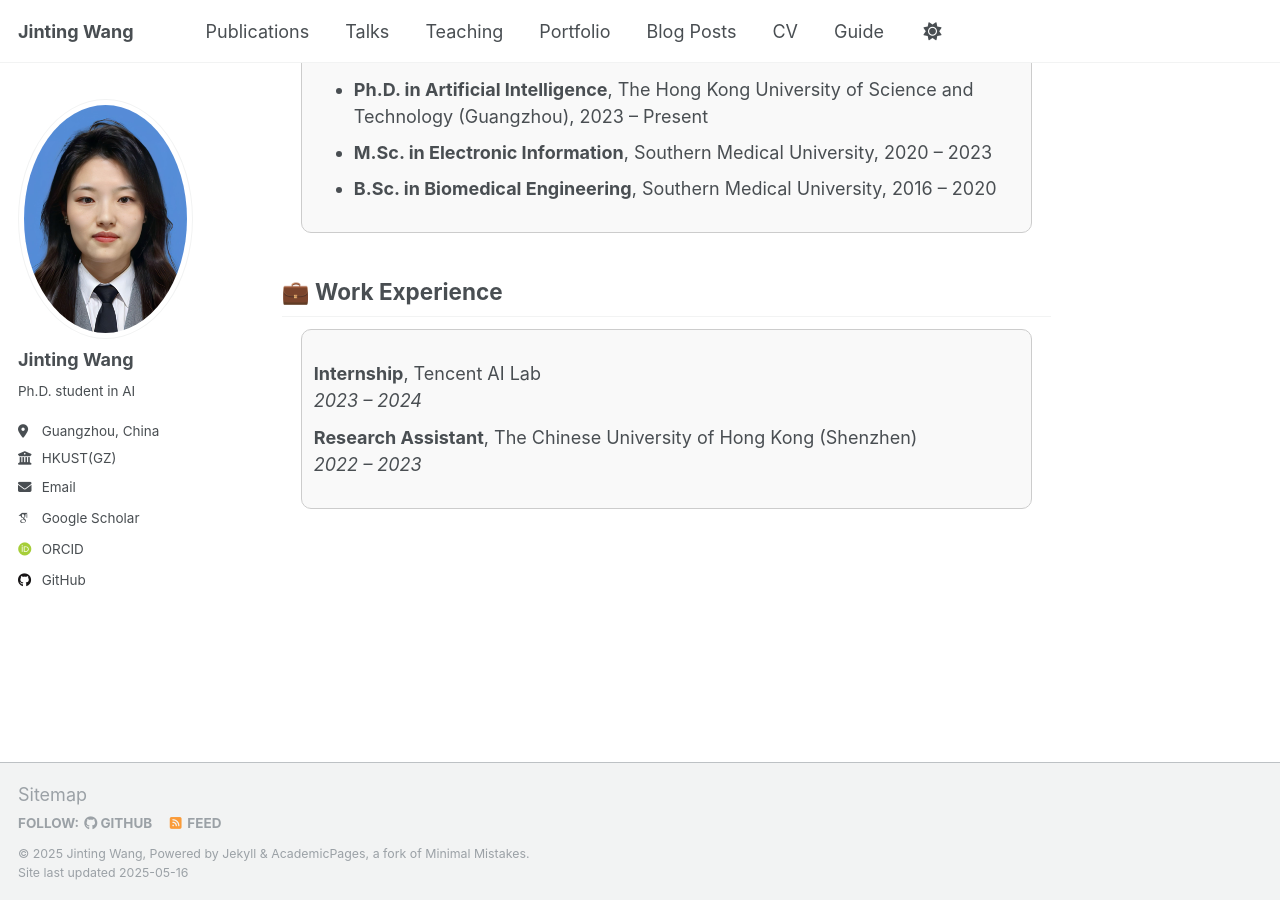
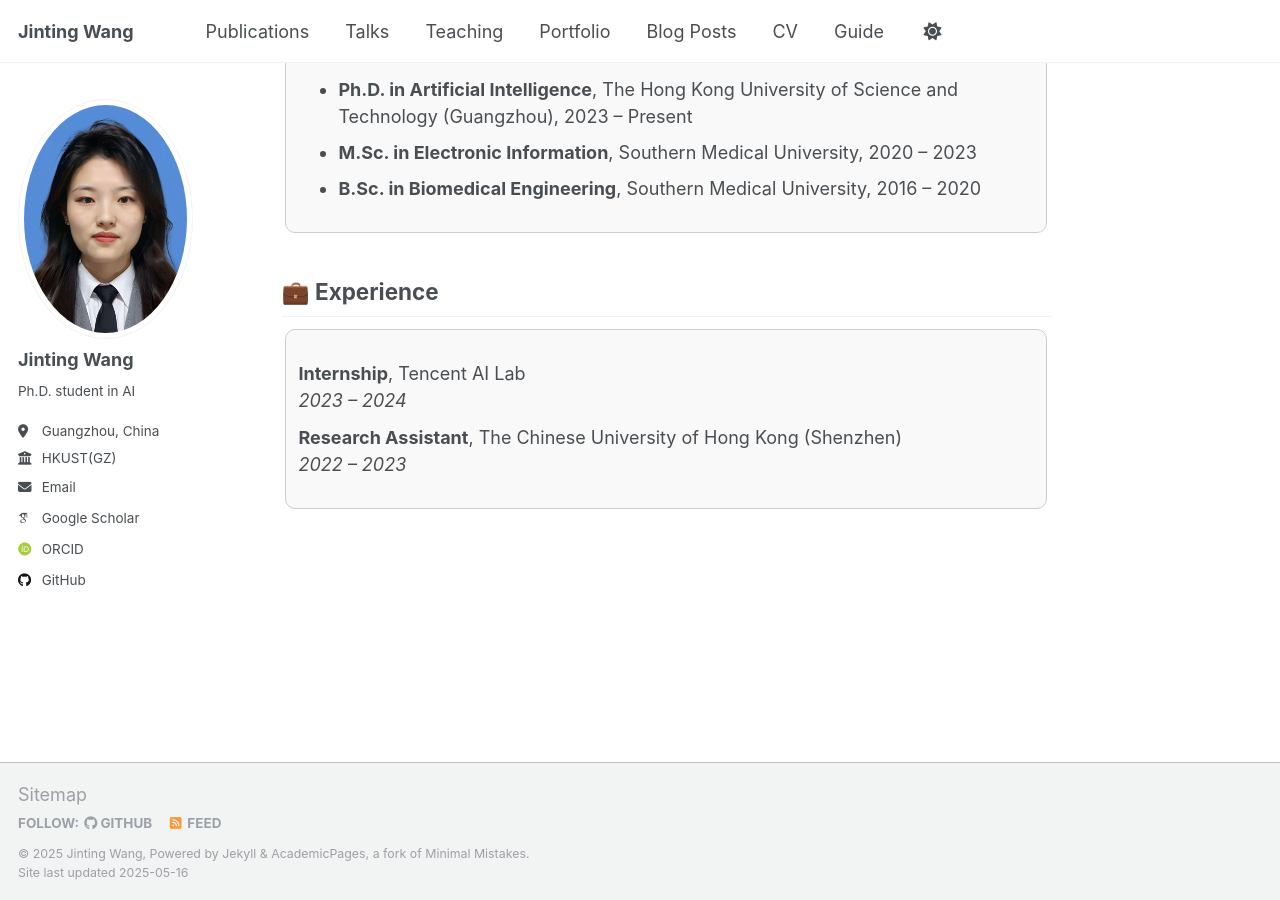
Before and after one commit to beria-moon/Beria.github.io, a Jekyll site: the page built from _pages/about.md, in a window 1280 px wide and 900 px high, scrolled down 509 px. Built offline with Jekyll 4.4.1, drawn with Linux system fonts in a browser that asks for light colours; some web fonts are replaced.

Commit message:
Update about.md

```diff
--- a/_pages/about.md
+++ b/_pages/about.md
@@ -10,13 +10,13 @@ redirect_from:
   <img src="images/53.png" alt="About me banner" width="15%">
 </p>
 
-<div style="border: 1px solid #ccc; border-radius: 10px; padding: 12px; background-color: #f9f9f9;width: 95%; margin: 0 auto">
+<div style="border: 1px solid #ccc; border-radius: 10px; padding: 12px; background-color: #f9f9f9;width: 99%; margin: 0 auto">
   <p>Hi! This is Jinting Wang(汪金婷). I’m a Ph.D. student in the AI Thrust at the HKUST(GZ), supervised by <a href="https://scholar.google.com/citations?user=KQ2S01UAAAAJ&hl=en">Prof. Li Liu</a>.</p>
   <p>My current research interest includes <strong> multi-modal learning and cross-modal generation</strong>. Besides, I also had research experience in <strong> AI for medical imaging</strong>.</p>
 </div>
 
 <h2>🎓 Education</h2>
-<div style="border: 1px solid #ccc; border-radius: 10px; padding: 12px; background-color: #f9f9f9; width: 95%; margin: 10px auto;">
+<div style="border: 1px solid #ccc; border-radius: 10px; padding: 12px; background-color: #f9f9f9; width: 99%; margin: 10px auto;">
   <ul>
     <li><strong>Ph.D. in Artificial Intelligence</strong>, The Hong Kong University of Science and Technology (Guangzhou), 2023 – Present</li>
     <li><strong>M.Sc. in Electronic Information</strong>, Southern Medical University, 2020 – 2023</li>
@@ -24,8 +24,8 @@ redirect_from:
   </ul>
 </div>
 
-<h2>💼 Work Experience</h2>
-<div style="border: 1px solid #ccc; border-radius: 10px; padding: 12px; background-color: #f9f9f9; width: 95%; margin: 10px auto;">
+<h2>💼 Experience</h2>
+<div style="border: 1px solid #ccc; border-radius: 10px; padding: 12px; background-color: #f9f9f9; width: 99%; margin: 10px auto;">
   <ul style="list-style-type: none; padding-left: 0;">
     <li style="margin-bottom: 10px;">
       <strong>Internship</strong>, Tencent AI Lab<br>
```
